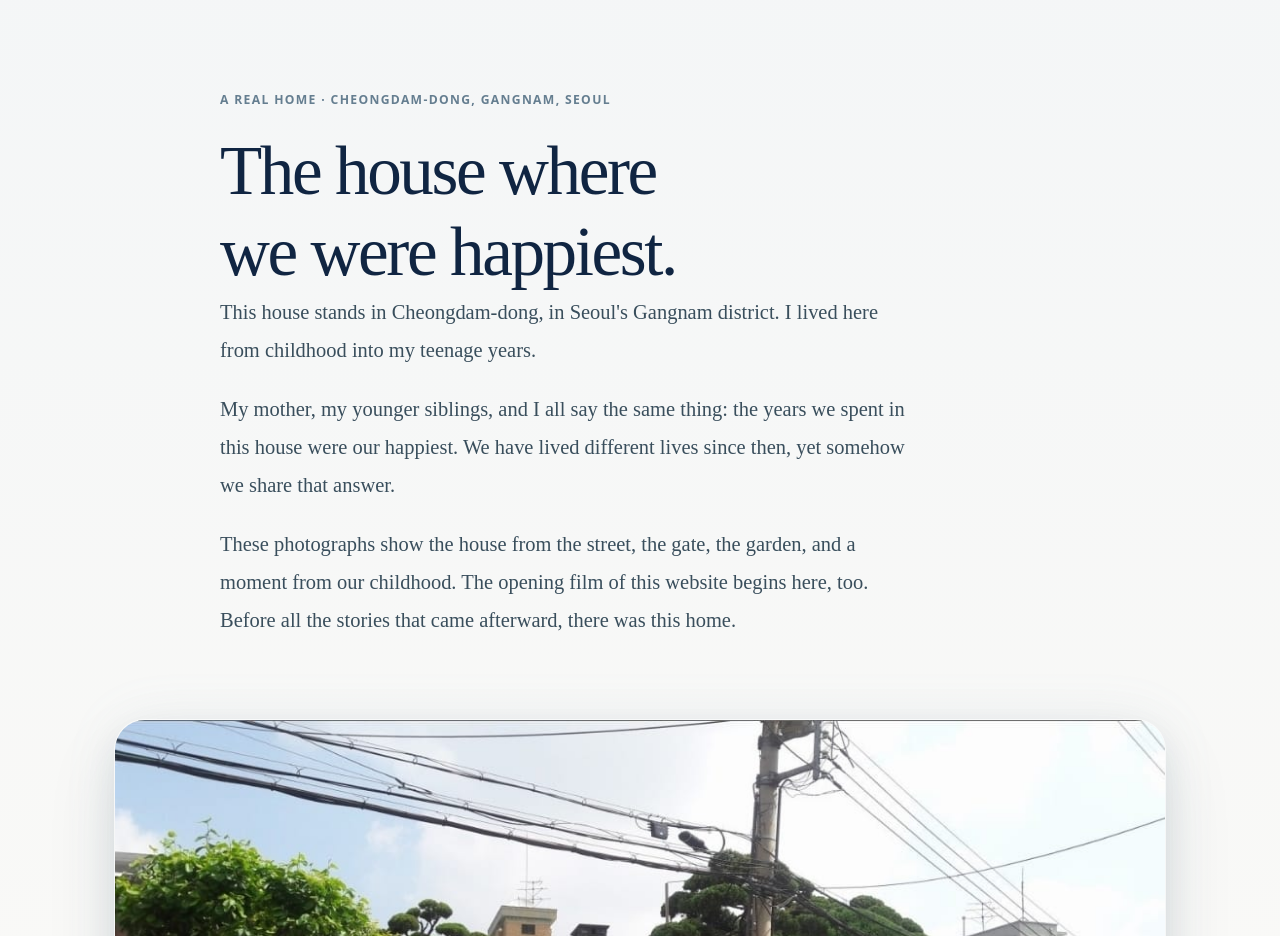
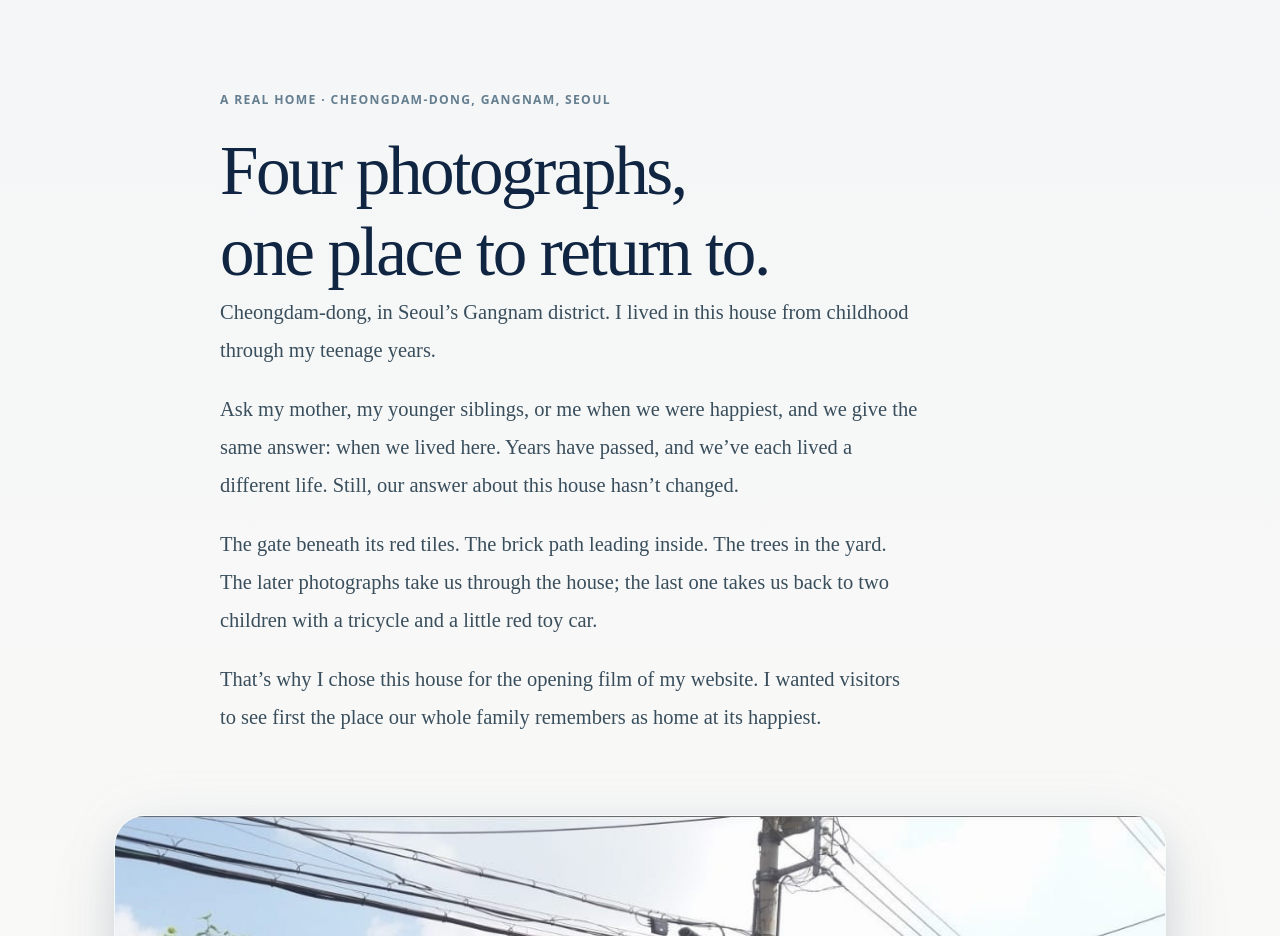
Before and after one commit to k-mama/esthercho, a Next.js app: page /archive in a window 1280 px wide. Shown: the part 2580-3516 px from the top of the page. Built offline with nearby package versions, Linux system fonts and the light colour scheme.

Commit message:
Edit core Korean and English Cheongdam memoir with grounded literary pacing

```diff
--- a/src/content/childhood-home-memory.ts
+++ b/src/content/childhood-home-memory.ts
@@ -5,7 +5,7 @@ type HomeMemory = {
   heroLine: string;
   eyebrow: string;
   heading: string;
-  paragraphs: readonly [string, string, string];
+  paragraphs: readonly [string, string, string, string];
   captions: readonly [string, string, string, string];
   alts: readonly [string, string, string, string];
 };
@@ -19,11 +19,12 @@ export const childhoodHomeMemory: Record<SiteLocale, HomeMemory> = {
     heroPlace: "CHEONGDAM-DONG · SEOUL",
     heroLine: "The house where our family was happiest.",
     eyebrow: "A REAL HOME · CHEONGDAM-DONG, GANGNAM, SEOUL",
-    heading: "The house where we were happiest.",
+    heading: "Four photographs, one place to return to.",
     paragraphs: [
-      "This house stands in Cheongdam-dong, in Seoul's Gangnam district. I lived here from childhood into my teenage years.",
-      "My mother, my younger siblings, and I all say the same thing: the years we spent in this house were our happiest. We have lived different lives since then, yet somehow we share that answer.",
-      "These photographs show the house from the street, the gate, the garden, and a moment from our childhood. The opening film of this website begins here, too. Before all the stories that came afterward, there was this home."
+      "Cheongdam-dong, in Seoul’s Gangnam district. I lived in this house from childhood through my teenage years.",
+      "Ask my mother, my younger siblings, or me when we were happiest, and we give the same answer: when we lived here. Years have passed, and we’ve each lived a different life. Still, our answer about this house hasn’t changed.",
+      "The gate beneath its red tiles. The brick path leading inside. The trees in the yard. The later photographs take us through the house; the last one takes us back to two children with a tricycle and a little red toy car.",
+      "That’s why I chose this house for the opening film of my website. I wanted visitors to see first the place our whole family remembers as home at its happiest."
     ],
     captions: [
       "01 · The house seen from the street",
@@ -42,11 +43,12 @@ export const childhoodHomeMemory: Record<SiteLocale, HomeMemory> = {
     heroPlace: "서울 · 청담동",
     heroLine: "우리 가족이 가장 행복했던 집.",
     eyebrow: "실제로 살았던 집 · 서울 강남구 청담동",
-    heading: "우리가 가장 행복했던 집.",
+    heading: "그 집으로 돌아가는 사진 네 장.",
     paragraphs: [
-      "서울 강남구 청담동. 내가 어린 시절부터 청소년 시절까지 살았던 집이다.",
-      "엄마도, 나도, 동생들도 이 집에서 살던 때가 가장 행복했다고 말한다. 그 후로 저마다 다른 시간을 살아왔는데, 이 집에 관해서만큼은 신기하게도 대답이 같다.",
-      "길에서 바라본 집, 열린 대문, 마당과 집, 그리고 어린 시절 사진 한 장. 이 홈페이지의 첫 영상도 그 집에서 시작한다. 내 이야기를 어디서부터 꺼내야 할까 생각하면, 결국 이 집의 문 앞에 서게 된다."
+      "서울 강남구 청담동. 내가 어린 시절부터 청소년기까지 살았던 집이다.",
+      "엄마도, 나도, 동생들도 이 집에서 살던 때가 가장 행복했다고 말한다. 그 후로 우리는 저마다 다른 시간을 살아왔는데, 참 신기하게도 이 집에 대해서는 같은 말을 한다.",
+      "붉은 기와를 얹은 대문, 안으로 이어지는 벽돌길, 마당의 나무들. 세월이 흘러 다시 찍은 집 사진을 따라가다 보면 마지막에는 세발자전거와 작은 빨간 장난감 자동차 곁에 있는 두 아이의 오래된 사진이 나온다.",
+      "그래서 홈페이지 첫 화면의 영상에 이 집을 골랐다. 처음 찾아오는 사람에게, 우리 가족 모두가 가장 행복했다고 기억하는 곳을 먼저 보여주고 싶었다."
     ],
     captions: [
       "01 · 길에서 바라본 집과 대문",
```
